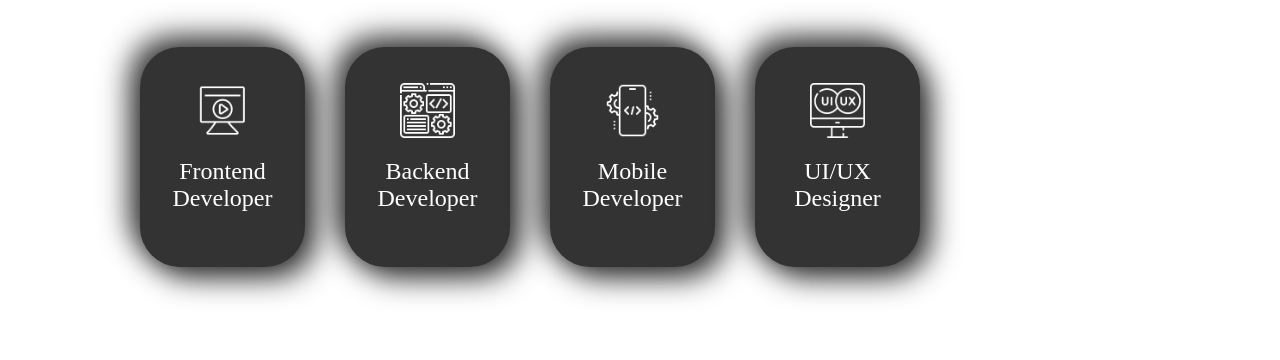
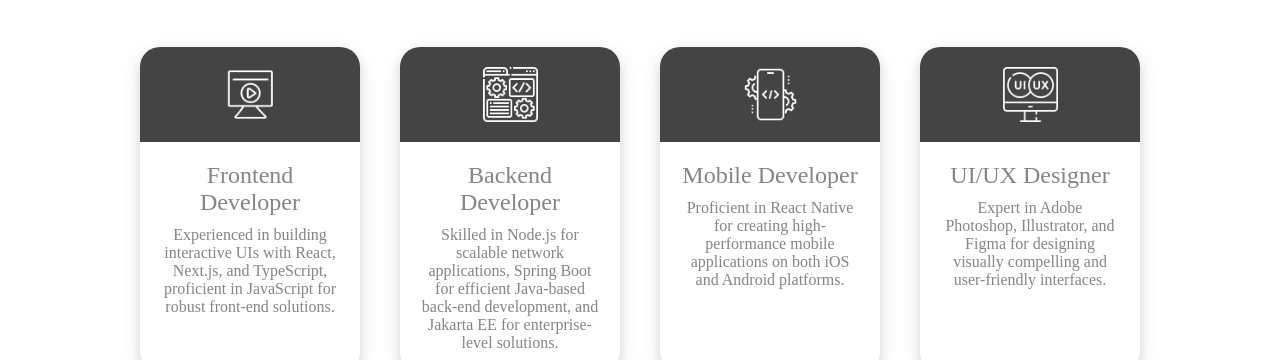
Before and after one commit to BledorPireci/Bledor-Portfolio, a website built with Vite: page index.html in a window 1280 px wide. Shown: the part 870-1230 px from the top of the page. Built offline with nearby package versions, Linux system fonts and the light colour scheme.

Commit message:
changes to cards

```diff
--- a/SCSS/layout/_banner.scss
+++ b/SCSS/layout/_banner.scss
@@ -5,7 +5,7 @@
   margin-right: 140px;
   position: relative;
   overflow: hidden;
- @media (max-width: 992px) {
+  @media (max-width: 992px) {
     width: calc(100% - 100px);
     margin-left: 50px;
     margin-right: 50px;
--- a/SCSS/layout/_introduction.scss
+++ b/SCSS/layout/_introduction.scss
@@ -17,10 +17,6 @@
   }
 
   .title {
-    @media (max-width: 1024px) {
-
-    }
-
     h3 {
       font-family: mova;
       font-size: 21px;
@@ -55,7 +51,6 @@
       width: calc(80% - 10px);
       margin-bottom: 50px;
 
-
       @media (max-width: 768px) {
         width: 100%;
       }
@@ -81,42 +76,65 @@
       gap: 40px;
     }
     @media (max-width: 600px) {
-      gap: 40px;
+      gap: 20px;
       justify-content: space-around;
     }
+
     .card {
-      width: 165px;
+      width: 250px;
       border: none;
-      height: 220px;
       display: flex;
       flex-direction: column;
+      border-radius: 20px;
+      cursor: pointer;
+      box-shadow: 0 4px 8px rgba(0, 0, 0, 0.1), 0 6px 20px rgba(0, 0, 0, 0.1);
+      overflow: hidden;
+
+      @media (max-width: 768px) {
+        width: 200px;
+      }
+
+      @media (max-width: 600px) {
+        width: 100%;
+      }
+
+      .card-top {
+        background-color: #444444;
+        padding: 20px;
+        display: flex;
         justify-content: center;
         align-items: center;
-      text-align: center;
-      border-radius: 40px;
-      cursor: pointer;
-      background: #333333;
-      box-shadow: 10px 10px 30px #2b2b2b, -10px -10px 30px #3b3b3b;
 
         img {
           width: 55px;
           height: 55px;
         }
+      }
+
+      .card-bottom {
+        padding: 20px;
+        text-align: center;
 
         h2 {
           font-family: mova;
           font-weight: normal;
-        color: white;
-        padding: 0 10px;
+          color: #858585;
+          margin: 0;
+        }
+
+        p {
+          font-family: Poppins;
+          color: #858585;
+          margin: 10px 0 0 0;
+        }
       }
 
       &:hover {
-        animation: card 600ms infinite;
+        animation: card 1s infinite;
       }
     }
   }
 }
-
 
 @keyframes card {
   0% {
--- a/index.html
+++ b/index.html
@@ -57,25 +57,45 @@
           <div class="p-wrapper">
             <p>
               As a software engineer and creative designer, my skill set spans across React, React Native, Next.js and Oracle Apex for creating interactive, responsive web and mobile applications, Node.js, Java EE and Spring Boot for robust back-end solutions, coupled with Figma, Adobe Illustrator, and Photoshop for visually compelling designs.
-          <p>
+            </p>
           </div>
         </div>
         <div class="cardWrapper">
           <div class="card">
+            <div class="card-top">
               <img src="assets/website-design.png"/>
+            </div>
+            <div class="card-bottom">
               <h2>Frontend Developer</h2>
+              <p>Experienced in building interactive UIs with React, Next.js, and TypeScript, proficient in JavaScript for robust front-end solutions.</p>
+            </div>
           </div>
           <div class="card">
+            <div class="card-top">
               <img src="assets/development.png" />
+            </div>
+            <div class="card-bottom">
               <h2>Backend Developer</h2>
+              <p>Skilled in Node.js for scalable network applications, Spring Boot for efficient Java-based back-end development, and Jakarta EE for enterprise-level solutions.</p>
+            </div>
           </div>
           <div class="card">
+            <div class="card-top">
               <img src="assets/mobile-development.png" />
+            </div>
+            <div class="card-bottom">
               <h2>Mobile Developer</h2>
+              <p>Proficient in React Native for creating high-performance mobile applications on both iOS and Android platforms.</p>
+            </div>
           </div>
           <div class="card">
+            <div class="card-top">
               <img src="assets/ui.png" />
+            </div>
+            <div class="card-bottom">
               <h2>UI/UX Designer</h2>
+              <p>Expert in Adobe Photoshop, Illustrator, and Figma for designing visually compelling and user-friendly interfaces.</p>
+            </div>
           </div>
         </div>
     </section>
@@ -192,11 +212,11 @@
     </section>
       <section class="getCV">
         <div class="title">
-        <h3> NEED MORE DETAILS?</h3>
-        <h1> Download CV. </h1>
+          <h3>NEED MORE DETAILS?</h3>
+          <h1>Download CV.</h1>
         </div>
         <div class="downloading">
-        <a href="assets/CV_BledorPireci.pdf" download="CV_BledorPireci.pdf">
+          <a href="/CV_BledorPireci.pdf" target="_blank">
             <button class="Btn">
               <svg xmlns="http://www.w3.org/2000/svg"
                    height="1em"
@@ -208,7 +228,6 @@
             </button>
           </a>
         </div>
-
       </section>
       <footer id="contact">
       <div class="title">
```
Also changed, not shown: 2 other files. Lines whose indentation alone changed are shown as unchanged.
